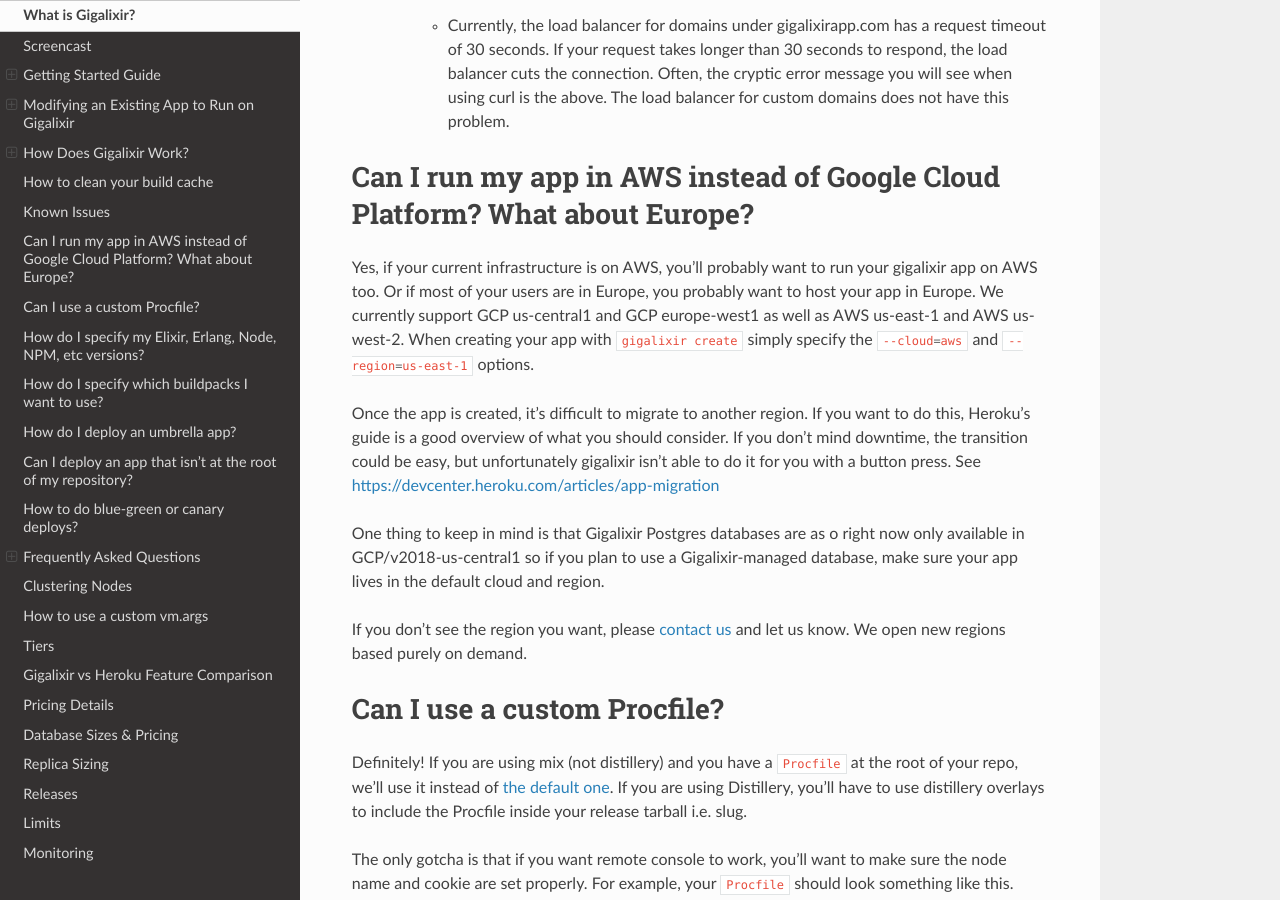
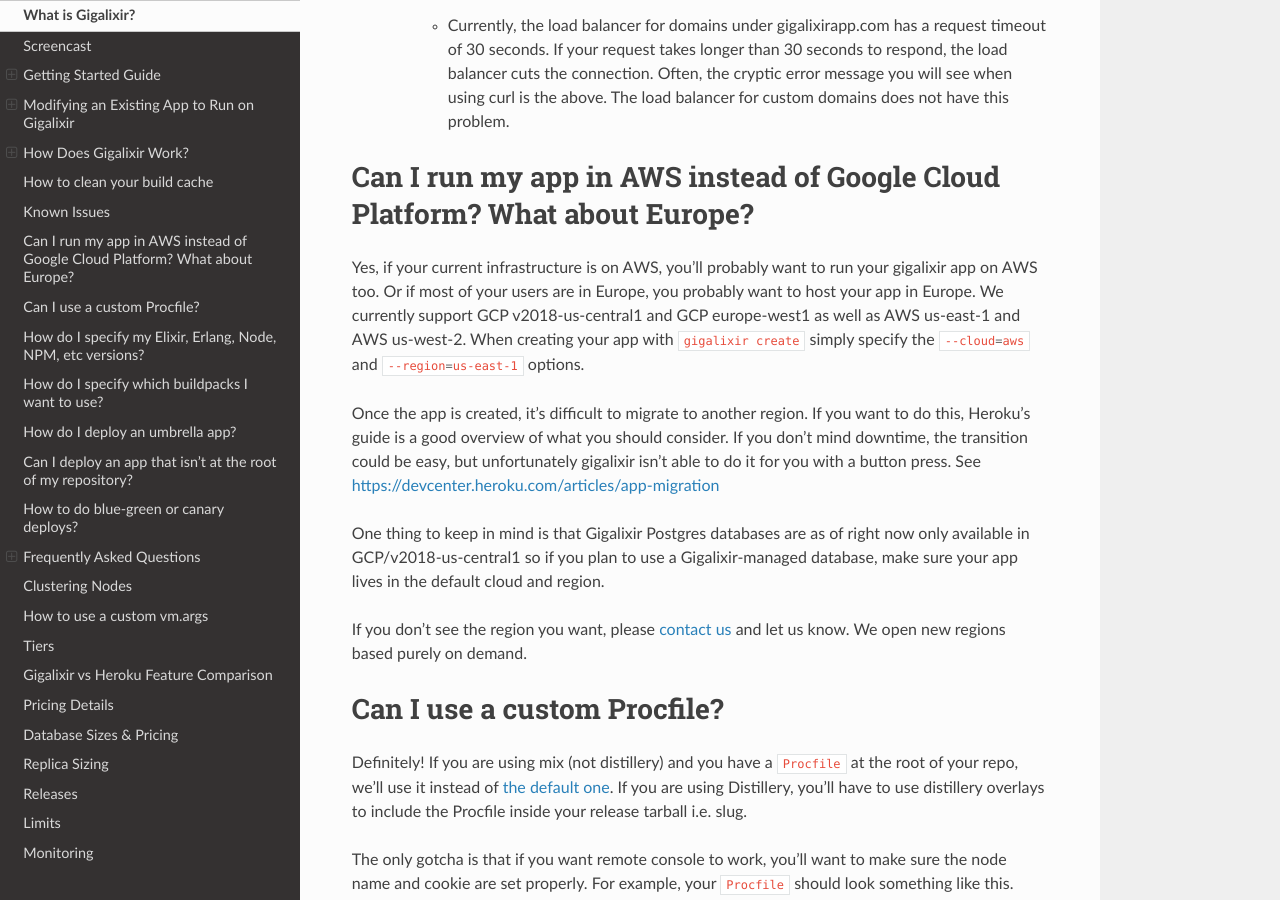
Before and after one commit to gigalixir/gigalixir-cli, a Sphinx documentation site: the page built from docs/source/main.rst, in a window 1280 px wide and 900 px high, scrolled down 17972 px. Built offline with Sphinx 7.4.7 and the Read the Docs theme 2.0.0, drawn with Linux system fonts in a browser that asks for light colours; some of the changed text lies outside the part shown.

Commit message:
Fix outdated region references and fix typo

```diff
--- a/docs/source/main.rst
+++ b/docs/source/main.rst
@@ -730,11 +730,11 @@ Known Issues
 Can I run my app in AWS instead of Google Cloud Platform? What about Europe?
 ============================================================================
 
-Yes, if your current infrastructure is on AWS, you'll probably want to run your gigalixir app on AWS too. Or if most of your users are in Europe, you probably want to host your app in Europe. We currently support GCP us-central1 and GCP europe-west1 as well as AWS us-east-1 and AWS us-west-2. When creating your app with :bash:`gigalixir create` simply specify the :bash:`--cloud=aws` and :bash:`--region=us-east-1` options.
+Yes, if your current infrastructure is on AWS, you'll probably want to run your gigalixir app on AWS too. Or if most of your users are in Europe, you probably want to host your app in Europe. We currently support GCP v2018-us-central1 and GCP europe-west1 as well as AWS us-east-1 and AWS us-west-2. When creating your app with :bash:`gigalixir create` simply specify the :bash:`--cloud=aws` and :bash:`--region=us-east-1` options.
 
 Once the app is created, it's difficult to migrate to another region. If you want to do this, Heroku's guide is a good overview of what you should consider. If you don't mind downtime, the transition could be easy, but unfortunately gigalixir isn't able to do it for you with a button press. See https://devcenter.heroku.com/articles/app-migration
 
-One thing to keep in mind is that Gigalixir Postgres databases are as o right now only available in GCP/v2018-us-central1 so if you plan to use a Gigalixir-managed database, make sure your app lives in the default cloud and region.
+One thing to keep in mind is that Gigalixir Postgres databases are as of right now only available in GCP/v2018-us-central1 so if you plan to use a Gigalixir-managed database, make sure your app lives in the default cloud and region.
 
 If you don't see the region you want, please `contact us`_ and let us know. We open new regions based purely on demand.
 
@@ -2754,7 +2754,7 @@ Indices and Tables
 .. _`PaperTrail`: https://papertrailapp.com/
 .. _`Running Elixir and Phoenix projects on a cluster of nodes`: https://dockyard.com/blog/2016/01/28/running-elixir-and-phoenix-projects-on-a-cluster-of-nodes
 .. |signup details| replace:: Create an account using the following command. It will prompt you for your email address and password. You will have to confirm your email before continuing. Gigalixir's free tier does not require a credit card, but you will be limited to 1 instance with 0.2GB of memory and 1 postgresql database limited to 10,000 rows.
-.. |set up app for deploys| replace:: To create your app, run the following command. It will also set up a git remote. This must be run from within a git repository folder. An app name will be generated for you, but you can also optionally supply an app name if you wish using :bash:`gigalixir create -n $APP_NAME`. There is currently no way to change your app name once it is created. If you like, you can also choose which cloud provider and region using the :bash:`--cloud` and :bash:`--region` options. We currently support :bash:`gcp` in :bash:`us-central1` or :bash:`europe-west1` and :bash:`aws` in :bash:`us-east-1` or :bash:`us-west-2`.
+.. |set up app for deploys| replace:: To create your app, run the following command. It will also set up a git remote. This must be run from within a git repository folder. An app name will be generated for you, but you can also optionally supply an app name if you wish using :bash:`gigalixir create -n $APP_NAME`. There is currently no way to change your app name once it is created. If you like, you can also choose which cloud provider and region using the :bash:`--cloud` and :bash:`--region` options. We currently support :bash:`gcp` in :bash:`v2018-us-central1` or :bash:`europe-west1` and :bash:`aws` in :bash:`us-east-1` or :bash:`us-west-2`.
 .. _`The Twelve-Factor App's Config Factor`: https://12factor.net/config
 .. _`Herokuish`: https://github.com/gliderlabs/herokuish
 .. _`gigalixir-getting-started`: https://github.com/gigalixir/gigalixir-getting-started
```
